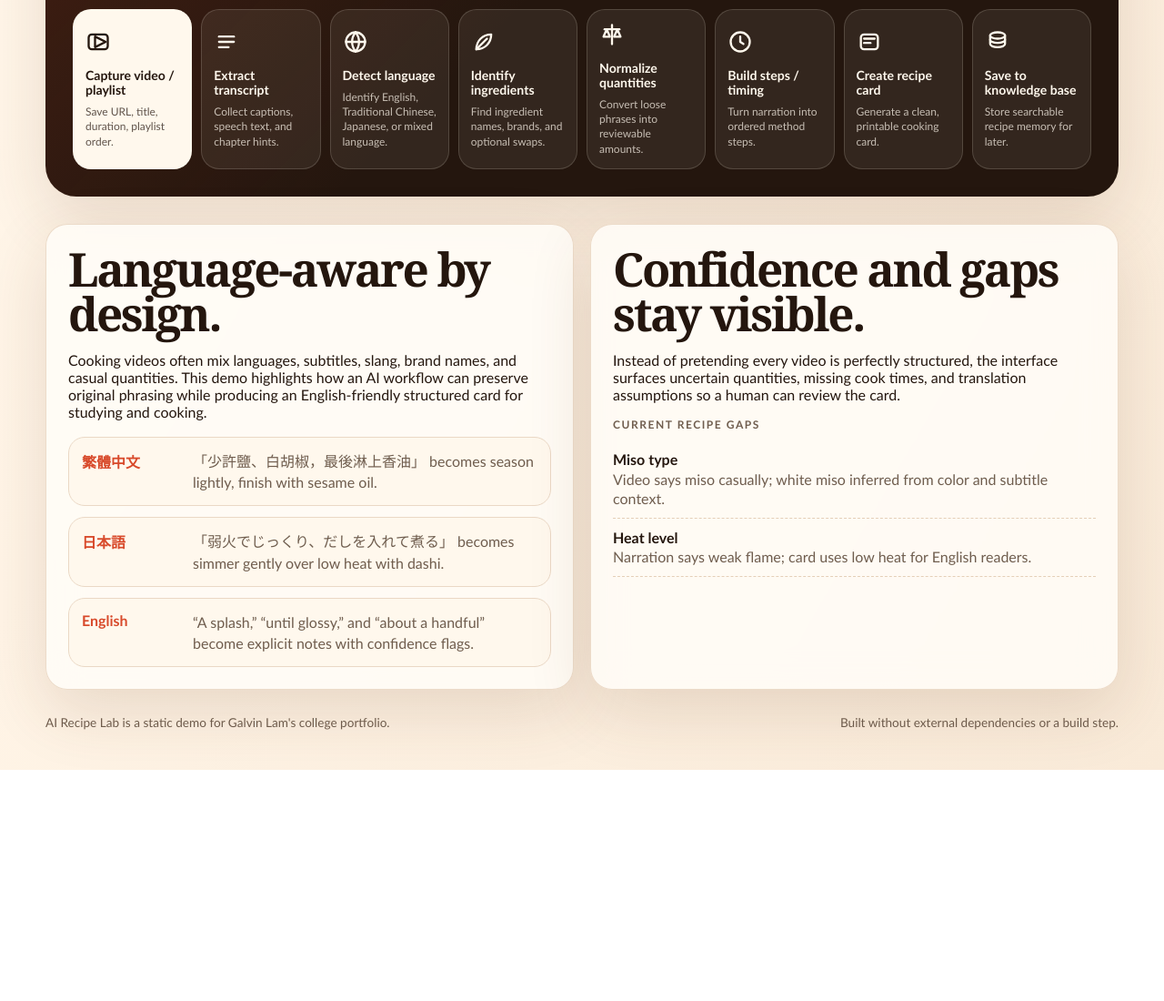
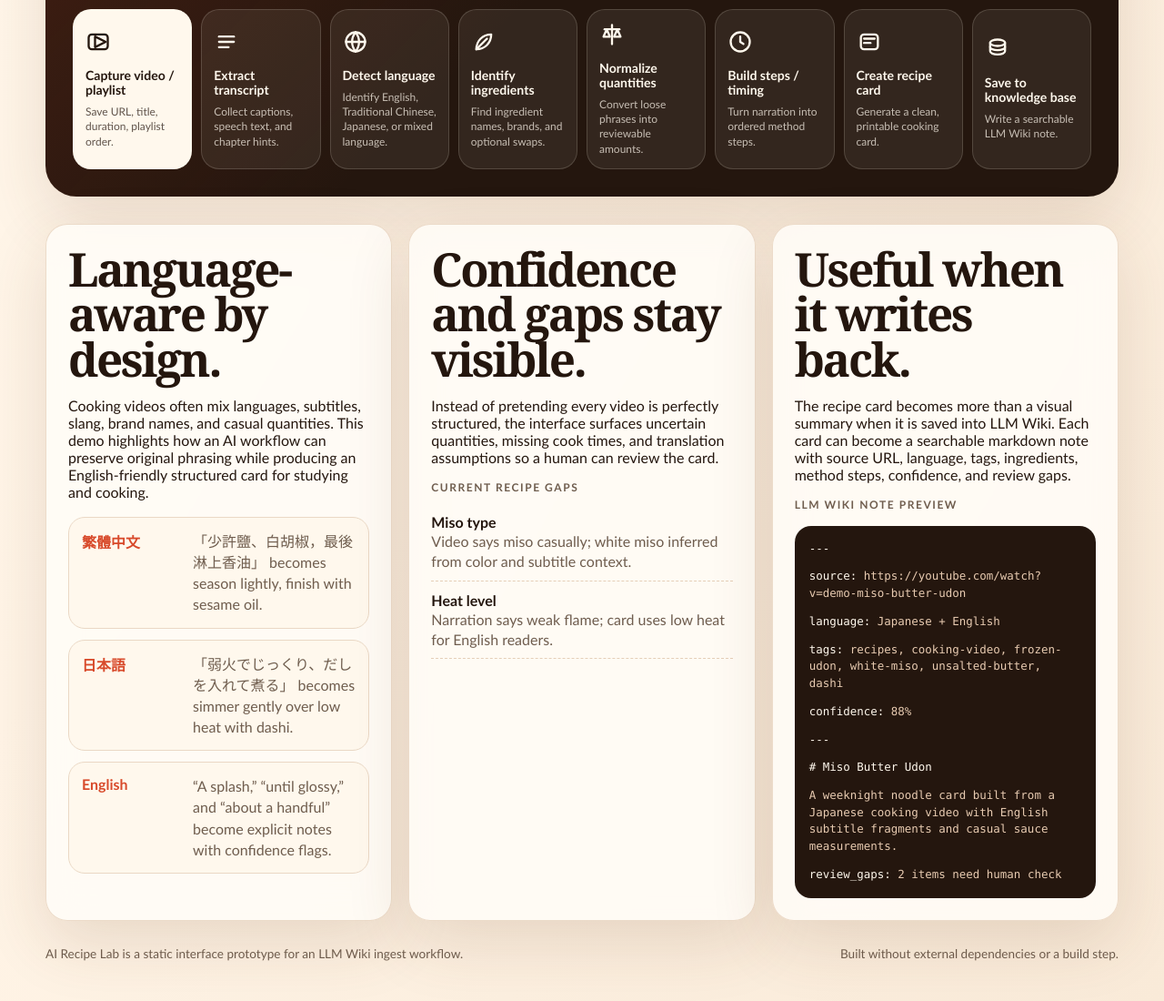
Before and after one commit to galvinlam/ai-recipe-lab, a plain HTML site: page index.html in a window 1280 px wide. Shown: the part 1520-2620 px from the top of the page at 91% size. Before the commit the page ends 2366 px from the top, so only its background shows below. Drawn offline with Linux system fonts and the light colour scheme.

Commit message:
Tie Recipe Lab output to LLM Wiki

```diff
--- a/index.html
+++ b/index.html
@@ -4,7 +4,7 @@
   <meta charset="utf-8">
   <meta name="viewport" content="width=device-width, initial-scale=1">
   <title>AI Recipe Lab</title>
-  <meta name="description" content="Static portfolio demo showing how AI can turn messy cooking videos and playlists into structured recipe cards.">
+  <meta name="description" content="Static interface showing how AI can turn messy cooking videos and playlists into structured recipe cards for LLM Wiki.">
   <style>
     :root {
       --bg: #fff8ed;
@@ -645,7 +645,7 @@
 
     .detail-grid {
       display: grid;
-      grid-template-columns: 1fr 1fr;
+      grid-template-columns: repeat(3, minmax(0, 1fr));
       gap: 18px;
       margin-top: 30px;
     }
@@ -697,6 +697,24 @@
 
     .gap-list b {
       color: var(--ink);
+    }
+
+    .wiki-note {
+      display: grid;
+      gap: 12px;
+      margin-top: 16px;
+      padding: 16px;
+      border-radius: 18px;
+      color: #fff8ed;
+      background: #24160e;
+      font-family: ui-monospace, SFMono-Regular, Menlo, Consolas, monospace;
+      font-size: 0.78rem;
+      line-height: 1.5;
+      overflow-wrap: anywhere;
+    }
+
+    .wiki-note span {
+      color: #e8cbb1;
     }
 
     .footer {
@@ -820,6 +838,7 @@
       <nav aria-label="Page navigation">
         <a href="#demo">Demo</a>
         <a href="#workflow">Workflow</a>
+        <a href="#wiki">LLM Wiki</a>
         <a href="#language">Languages</a>
         <a href="#confidence">Confidence</a>
       </nav>
@@ -830,9 +849,9 @@
         <div class="hero-copy">
           <h1>Turn cooking videos into recipe cards.</h1>
           <p>
-            A static portfolio demo of an AI-assisted workflow: capture a YouTube video or playlist,
+            A prototype interface for an AI-assisted workflow: capture a YouTube video or playlist,
             clean up transcript noise, detect language, normalize ingredients, build timed steps, and save
-            the result as a structured kitchen knowledge card.
+            the result as a structured LLM Wiki note.
           </p>
           <div class="hero-actions">
             <a class="button" href="#workflow">Explore the workflow</a>
@@ -844,8 +863,8 @@
               <span>Sample outputs are hand-authored to show the interface concept. No real YouTube extraction runs here.</span>
             </div>
             <div class="note-chip">
-              <strong>Portfolio ready</strong>
-              <span>Built for screenshots: workflow, input, generated card, timeline, and gaps are visible at once.</span>
+              <strong>LLM Wiki ready</strong>
+              <span>The useful output is markdown with source, ingredients, method, tags, confidence, and review gaps.</span>
             </div>
             <div class="note-chip">
               <strong>Multilingual</strong>
@@ -918,7 +937,7 @@
         <div class="workflow-header">
           <h2>Messy media, clean kitchen memory.</h2>
           <p id="workflowDetail">
-            The rail below shows each stage from playlist capture to a saved knowledge-base card.
+            The rail below shows each stage from playlist capture to a saved LLM Wiki note.
             Click any step to update the active preview state.
           </p>
         </div>
@@ -958,11 +977,22 @@
           <p class="section-title">Current recipe gaps</p>
           <ul class="gap-list" id="gapList"></ul>
         </article>
+
+        <article class="panel" id="wiki">
+          <h2>Useful when it writes back.</h2>
+          <p>
+            The recipe card becomes more than a visual summary when it is saved into LLM Wiki.
+            Each card can become a searchable markdown note with source URL, language, tags,
+            ingredients, method steps, confidence, and review gaps.
+          </p>
+          <p class="section-title">LLM Wiki note preview</p>
+          <div class="wiki-note" id="wikiNote"></div>
+        </article>
       </section>
     </main>
 
     <footer class="footer">
-      <span>AI Recipe Lab is a static demo for Galvin Lam's college portfolio.</span>
+      <span>AI Recipe Lab is a static interface prototype for an LLM Wiki ingest workflow.</span>
       <span>Built without external dependencies or a build step.</span>
     </footer>
   </div>
@@ -1013,8 +1043,8 @@
       },
       {
         title: "Save to knowledge base",
-        short: "Store searchable recipe memory for later.",
-        detail: "A future version could save cards by cuisine, technique, source creator, ingredient, and language.",
+        short: "Write a searchable LLM Wiki note.",
+        detail: "The useful handoff is a markdown note with source URL, language, ingredients, method, tags, confidence, and review gaps.",
         icon: "database"
       }
     ];
@@ -1214,6 +1244,22 @@
       document.getElementById("gapList").innerHTML = selectedRecipe.gaps.map(([title, detail]) => `
         <li><span><b>${title}</b><br>${detail}</span></li>
       `).join("");
+
+      const ingredientTags = selectedRecipe.ingredients.slice(0, 4).map(([name]) =>
+        name.toLowerCase().replaceAll(" ", "-")
+      );
+
+      document.getElementById("wikiNote").innerHTML = `
+        <div>---</div>
+        <div>source: <span>${selectedRecipe.url}</span></div>
+        <div>language: <span>${selectedRecipe.language}</span></div>
+        <div>tags: <span>recipes, cooking-video, ${ingredientTags.join(", ")}</span></div>
+        <div>confidence: <span>${selectedRecipe.confidence}%</span></div>
+        <div>---</div>
+        <div># ${selectedRecipe.title}</div>
+        <div><span>${selectedRecipe.summary}</span></div>
+        <div>review_gaps: <span>${selectedRecipe.gaps.length} items need human check</span></div>
+      `;
     }
 
     function render() {
```
Also changed, not shown: docs/assets/ai-recipe-lab-main.png, 1 other file.
